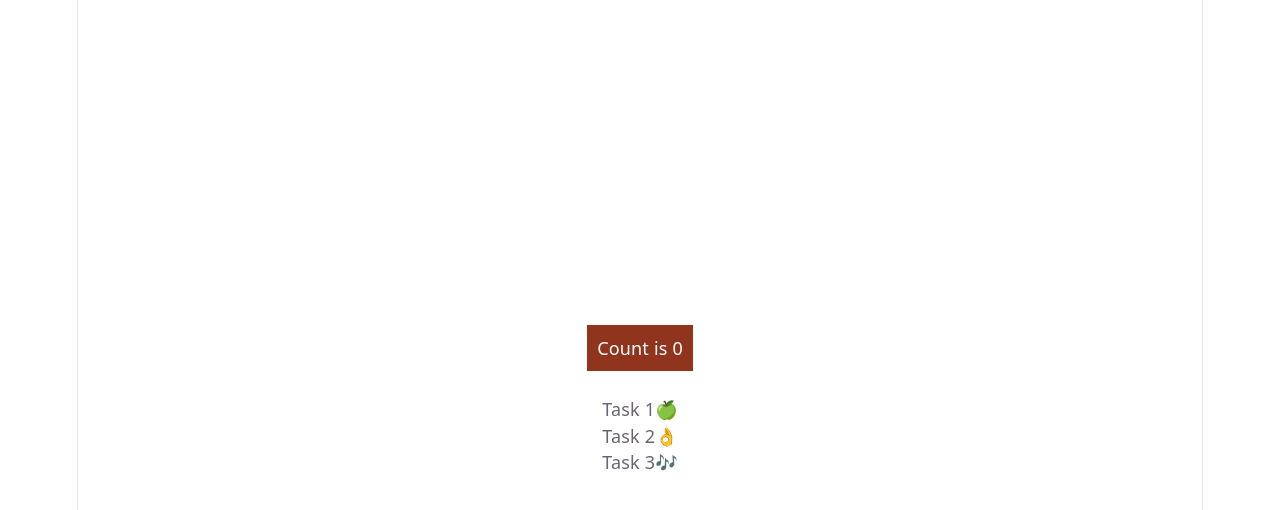
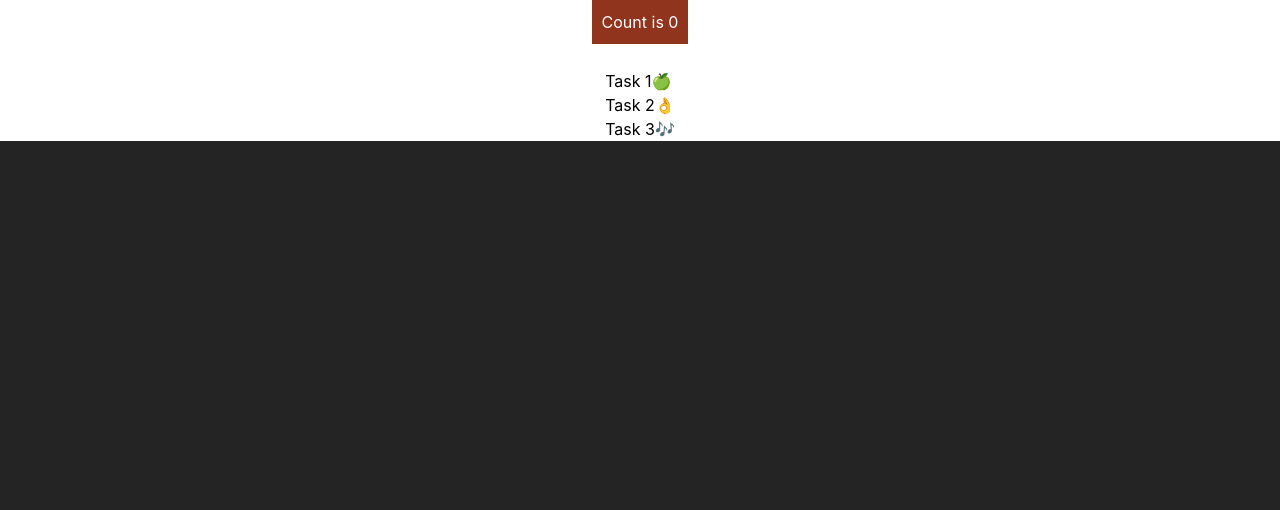
Before and after one commit to GitMitya/react-app-course, a React (Vite) app: page / in a window 1280 px wide. Shown: the top 510 px of the page. Built offline with nearby package versions, Linux system fonts and the light colour scheme.

Commit message:
add styles in index.css

```diff
--- a/src/index.css
+++ b/src/index.css
@@ -1,109 +1,46 @@
 :root {
-	--text: #6b6375;
-	--text-h: #08060d;
-	--bg: #fff;
-	--border: #e5e4e7;
-	--code-bg: #f4f3ec;
-	--accent: #aa3bff;
-	--accent-bg: rgba(170, 59, 255, 0.1);
-	--accent-border: rgba(170, 59, 255, 0.5);
-	--social-bg: rgba(244, 243, 236, 0.5);
-	--shadow: rgba(0, 0, 0, 0.1) 0 10px 15px -3px, rgba(0, 0, 0, 0.05) 0 4px 6px -2px;
+	--main-bg-color: #23272f;
 
-	--sans: system-ui, 'Segoe UI', Roboto, sans-serif;
-	--heading: system-ui, 'Segoe UI', Roboto, sans-serif;
-	--mono: ui-monospace, Consolas, monospace;
+	--text-color: #ffffff;
 
-	font: 18px/145% var(--sans);
-	letter-spacing: 0.18px;
+	font-family: Inter, system-ui, Arial, Helvetica, sans-serif;
+	line-height: 1.5;
+	font-weight: 400;
+
 	color-scheme: light dark;
-	color: var(--text);
-	background: var(--bg);
+	background-color: #242424;
+
 	font-synthesis: none;
 	text-rendering: optimizeLegibility;
 	-webkit-font-smoothing: antialiased;
 	-moz-osx-font-smoothing: grayscale;
+}
 
-	@media (max-width: 1024px) {
-		font-size: 16px;
+* {
+	margin: 0;
+	padding: 0;
+	box-sizing: border-box;
+}
+
+body {
+	color: var(--text-color);
+	background-color: var(--main-bg-color);
+}
+
+a {
+	color: inherit;
+}
+
+@media (prefers-color-scheme: light) {
+	:root {
+		--main-bg-color: #ffffff;
+		--text-color: #000000;
 	}
 }
 
 @media (prefers-color-scheme: dark) {
 	:root {
-		--text: #9ca3af;
-		--text-h: #f3f4f6;
-		--bg: #16171d;
-		--border: #2e303a;
-		--code-bg: #1f2028;
-		--accent: #c084fc;
-		--accent-bg: rgba(192, 132, 252, 0.15);
-		--accent-border: rgba(192, 132, 252, 0.5);
-		--social-bg: rgba(47, 48, 58, 0.5);
-		--shadow: rgba(0, 0, 0, 0.4) 0 10px 15px -3px, rgba(0, 0, 0, 0.25) 0 4px 6px -2px;
-	}
-
-	#social .button-icon {
-		filter: invert(1) brightness(2);
+		--main-bg-color: #23272f;
+		--text-color: #ffffff;
 	}
 }
-
-body {
-	margin: 0;
-}
-
-#root {
-	width: 1126px;
-	max-width: 100%;
-	margin: 0 auto;
-	text-align: center;
-	border-inline: 1px solid var(--border);
-	min-height: 100svh;
-	display: flex;
-	flex-direction: column;
-	box-sizing: border-box;
-}
-
-h1,
-h2 {
-	font-family: var(--heading);
-	font-weight: 500;
-	color: var(--text-h);
-}
-
-h1 {
-	font-size: 56px;
-	letter-spacing: -1.68px;
-	margin: 32px 0;
-	@media (max-width: 1024px) {
-		font-size: 36px;
-		margin: 20px 0;
-	}
-}
-h2 {
-	font-size: 24px;
-	line-height: 118%;
-	letter-spacing: -0.24px;
-	margin: 0 0 8px;
-	@media (max-width: 1024px) {
-		font-size: 20px;
-	}
-}
-p {
-	margin: 0;
-}
-
-code,
-.counter {
-	font-family: var(--mono);
-	display: inline-flex;
-	border-radius: 4px;
-	color: var(--text-h);
-}
-
-code {
-	font-size: 15px;
-	line-height: 135%;
-	padding: 4px 8px;
-	background: var(--code-bg);
-}
```
